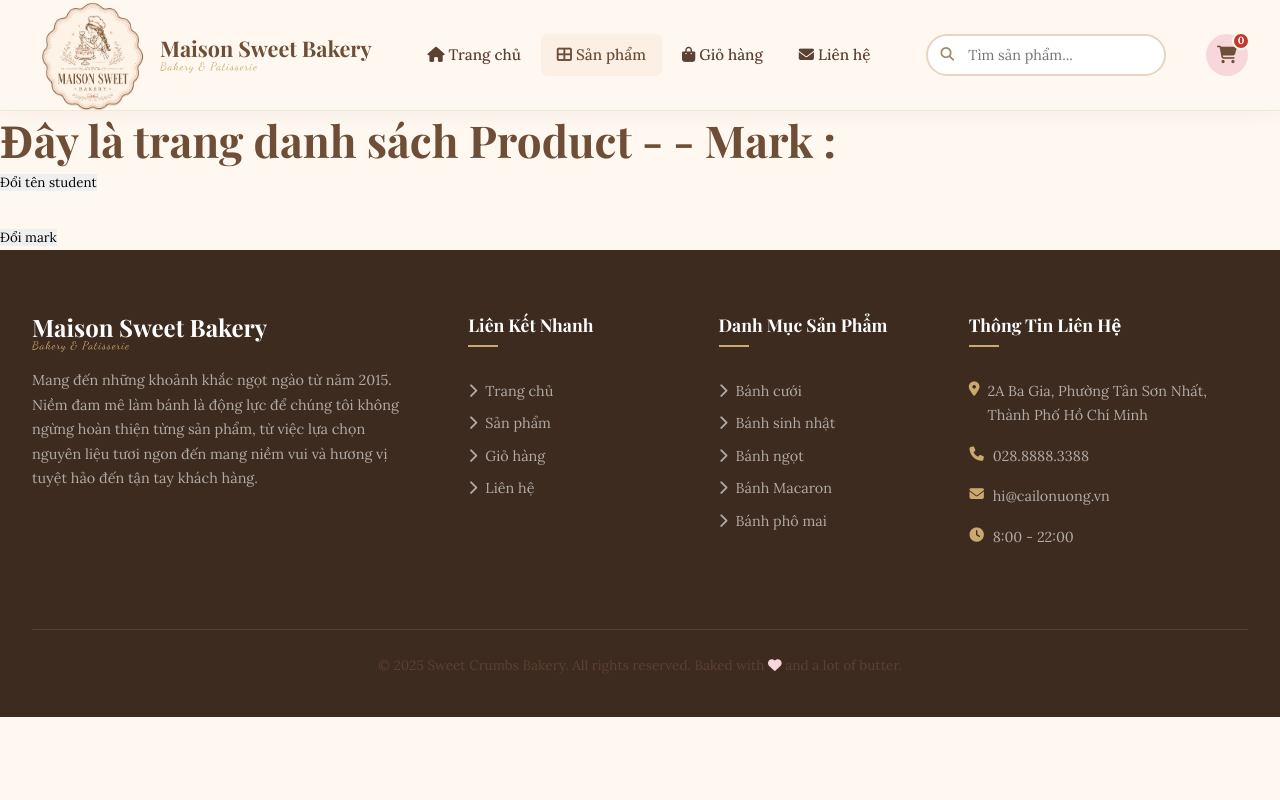
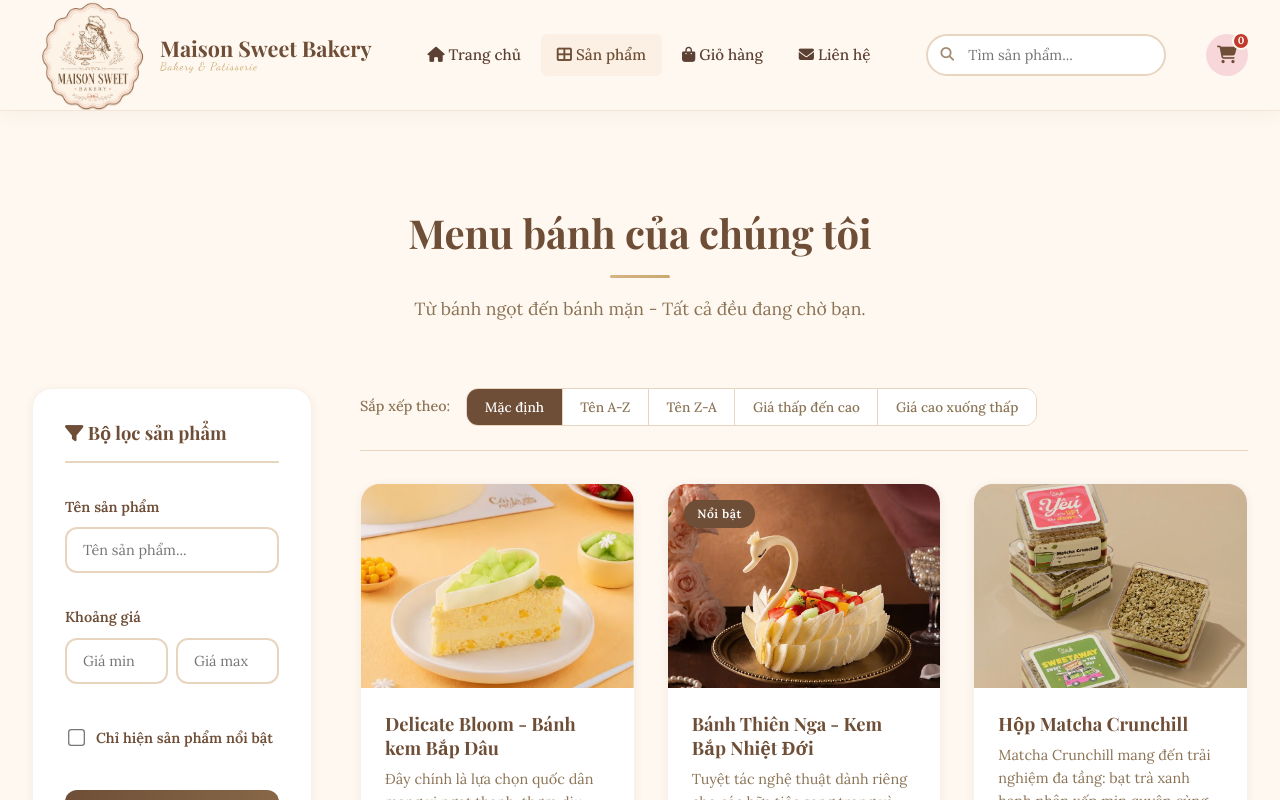
Before and after one commit to phongtoquach/online_bakery_react_app, a React (Vite) app: page /products in a window 1280 px wide. Shown: the top 800 px of the page. Built offline with nearby package versions, Linux system fonts and the light colour scheme.

Commit message:
code trang danh sach product

```diff
--- a/src/assets/css/products.css
+++ b/src/assets/css/products.css
@@ -1,5 +1,9 @@
 .products-container-section .container {
 	max-width: 1440px;
+}
+
+.products-container-section .section-title {
+	margin-bottom: var(--space-3xl);
 }
 
 /* === Filter Sidebar (Products Page) === */
--- a/src/pages/ProductsPage.jsx
+++ b/src/pages/ProductsPage.jsx
@@ -1,15 +1,28 @@
 import { Link } from "react-router";
-import { useEffect, useContext } from 'react';
+import { useEffect, useContext, useState } from 'react';
+
+import "../assets/css/products.css";
 
 import ProductContext from "../context/ProductContext";
 import CartContext from "../context/CartContext";
 
-//import ProductList from "../components/ProductList";
+import ProductsGrid from "../components/ProductsGrid";
 
 function ProductsPage() {
 
-    const { studentName, setStudentName } = useContext(ProductContext);
-    const { studentMark, setStudentMark } = useContext(CartContext);
+    const [filtersFormData, setFiltersFormData] = useState({
+        keyword: "",
+        onlyFeatured: 0,
+        minPrice: "",
+        maxPrice: ""
+    });
+
+    const [filterErrors, setFilterErrors] = useState({
+        price: ""
+    });
+    const [priceError, setPriceError] = useState("");
+
+    const [sortOption, setSortOption] = useState("default");
 
     useEffect(() => {
         console.log("[ProductsPage] đang chạy useEffect() của component ProductsPage !");
@@ -22,14 +35,145 @@ function ProductsPage() {
 
     console.log("[ProductsPage] component ProductsPage render !");
 
+    // copy filtersFormData ra 1 object moi
+    const filtersData = {...filtersFormData};
+    // gan value cua bien useState sortOption lai cho 1 bien binh thuong
+    const sortTypeStr = sortOption;
+
+    console.log("[ProductsPage] Data cua filtersData cuoi cung :");
+    console.log(filtersData);
+    console.log("[ProductsPage] sortTypeStr cuoi cung : " + sortTypeStr);
+    console.log("[ProductsPage] priceError sau cung : " + priceError);
+
+
+    function validatePrice(minPrice, maxPrice) {
+        if (minPrice !== "" && Number(minPrice) < 0) {
+            console.log("[ProductsPage - validatePrice] minPrice = " + minPrice + " ! Khong hop le !");
+            return "Giá min cần phải là số và phải từ 0 trở lên !";
+        }
+
+        if (maxPrice !== "" && Number(maxPrice) < 0) {
+            console.log("[ProductsPage - validatePrice] maxPrice = " + maxPrice + " ! Khong hop le !");
+            return "Giá max cần phải là số và phải từ 0 trở lên !";
+        }
+
+        if (minPrice !== "" && maxPrice !== "" && Number(maxPrice) < Number(minPrice)) {
+            console.log("[ProductsPage - validatePrice] maxPrice = " + maxPrice + " ; minPrice = " + minPrice + " ! maxPrice < minPrice ! Khong hop le !");
+            return "Giá max cần phải lớn hơn hoặc bằng giá min !";
+        }
+
+        return "";
+    }
+
+
+    function handleChangeInput(attrKey, inputVal) {
+        let trimmedInputVal = inputVal.trim();
+
+        setFiltersFormData(currentFiltersFormData => {
+            console.log("[handleChangeInput - setFiltersFormData] bien attrKey : " + attrKey + " ; inputVal : " + inputVal);
+            console.log("[handleChangeInput - setFiltersFormData] Data cua currentFiltersFormData :");
+			console.log(currentFiltersFormData);
+
+			let newFiltersFormData = { ...currentFiltersFormData, [attrKey]: inputVal };
+
+			console.log("[handleChangeInput - setFiltersFormData] Data cua newFiltersFormData :");
+			console.log(newFiltersFormData);
+
+            // validate price
+            const priceErrorStr = validatePrice(newFiltersFormData.minPrice, newFiltersFormData.maxPrice);
+            console.log("[handleChangeInput - setFiltersFormData] priceErrorStr la : " + priceErrorStr);
+            setPriceError(priceErrorStr);
+
+			return newFiltersFormData;
+		});
+    }
+
+    function handleOnlyFeaturedChange(e) {
+        setFiltersFormData((currentFiltersFormData) => {
+            console.log("[handleOnlyFeaturedChange - setFiltersFormData] Data cua currentFiltersFormData :");
+			console.log(currentFiltersFormData);
+
+            let newFiltersFormData = {
+                ...currentFiltersFormData,
+                onlyFeatured: e.target.checked ? 1 : 0
+            };
+
+            console.log("[handleOnlyFeaturedChange - setFiltersFormData] Data cua newFiltersFormData :");
+			console.log(newFiltersFormData);
+
+            return newFiltersFormData;
+        });
+    }
 
     return (
         <>
-            <h1>Đây là trang danh sách Product - {studentName} - Mark : {studentMark}</h1>
+            <section className="section products-container-section">
+                <div className="container">
+                    <div className="section-title">
+                        <h2>Menu bánh của chúng tôi</h2>
+                        <p>Từ bánh ngọt đến bánh mặn - Tất cả đều đang chờ bạn.</p>
+                    </div>
+                    <div className="products-layout">
 
-            <button onClick={() => setStudentName("nguyen ngoc lam")}>Đổi tên student</button>
-            <br/><br/>
-            <button onClick={() => setStudentMark("156")}>Đổi mark</button>
+                        <aside className="filter-sidebar">
+                            <h3><i className="fas fa-filter"></i> Bộ lọc sản phẩm</h3>
+                            <div className="filter-group">
+                                <label htmlFor="txtSearchKeyword">Tên sản phẩm</label>
+                                <input type="text" id="txtSearchKeyword" value={filtersFormData.keyword} placeholder="Tên sản phẩm..." onChange={(event) => handleChangeInput("keyword", event.target.value)}/>
+                            </div>
+                            <div className="filter-group">
+                                <label>Khoảng giá</label>
+                                <div className="price-range">
+                                    <input type="number" value={filtersFormData.minPrice} placeholder="Giá min" min="0" onChange={(event) => handleChangeInput("minPrice", event.target.value)} />
+                                    <input type="number" value={filtersFormData.maxPrice} placeholder="Giá max" onChange={(event) => handleChangeInput("maxPrice", event.target.value)}/>
+                                </div>
+                                <div id="priceErrorMsg" className="field-error-msgbox" style={ priceError === "" ? { display: 'none' } : {} }>{priceError}</div>
+                            </div>
+
+                            <div className="filter-group filter-checkbox">
+                                <input type="checkbox" id="chkOnlyFeatured" checked={filtersFormData.onlyFeatured === 1} onChange={(event) => handleOnlyFeaturedChange(event)}/>
+                                <label htmlFor="chkOnlyFeatured">Chỉ hiện sản phẩm nổi bật</label>
+                            </div>
+
+                            <button className="apply-filters-btn" id="btnClearFilters">
+                                <i className="fa-solid fa-filter-circle-xmark"></i> Xóa bộ lọc
+                            </button>
+                        </aside>
+
+                        <div>
+                            <div className="product-toolbar" id="productToolbar">
+                                <div className="product-toolbar-sort">
+                                    <span className="sort-label">Sắp xếp theo:</span>
+                                    <div className="sort-toggle-group">
+                                        <button className={`sort-toggle-btn ${sortTypeStr === "default" ? "active" : ""}`} onClick={() => setSortOption("default")}>
+                                        Mặc định
+                                        </button>
+                                        <button className={`sort-toggle-btn ${sortTypeStr === "name_asc" ? "active" : ""}`} onClick={() => setSortOption("name_asc")}>
+                                        Tên A-Z
+                                        </button>
+                                        <button className={`sort-toggle-btn ${sortTypeStr === "name_desc" ? "active" : ""}`} onClick={() => setSortOption("name_desc")}>
+                                        Tên Z-A
+                                        </button>
+                                        <button className={`sort-toggle-btn ${sortTypeStr === "price_asc" ? "active" : ""}`} onClick={() => setSortOption("price_asc")}>
+                                        Giá thấp đến cao
+                                        </button>
+                                        <button className={`sort-toggle-btn ${sortTypeStr === "price_desc" ? "active" : ""}`} onClick={() => setSortOption("price_desc")}>
+                                        Giá cao xuống thấp
+                                        </button>
+                                    </div>
+                                </div>
+                            </div>
+
+                            <div className="products-grid-section">
+                                {
+                                    priceError === "" &&
+                                        <ProductsGrid filters={filtersData} sortType={sortTypeStr} />
+                                }
+                            </div>
+                        </div>
+                    </div>
+                </div>
+            </section>
         </>
     )
 }
```
